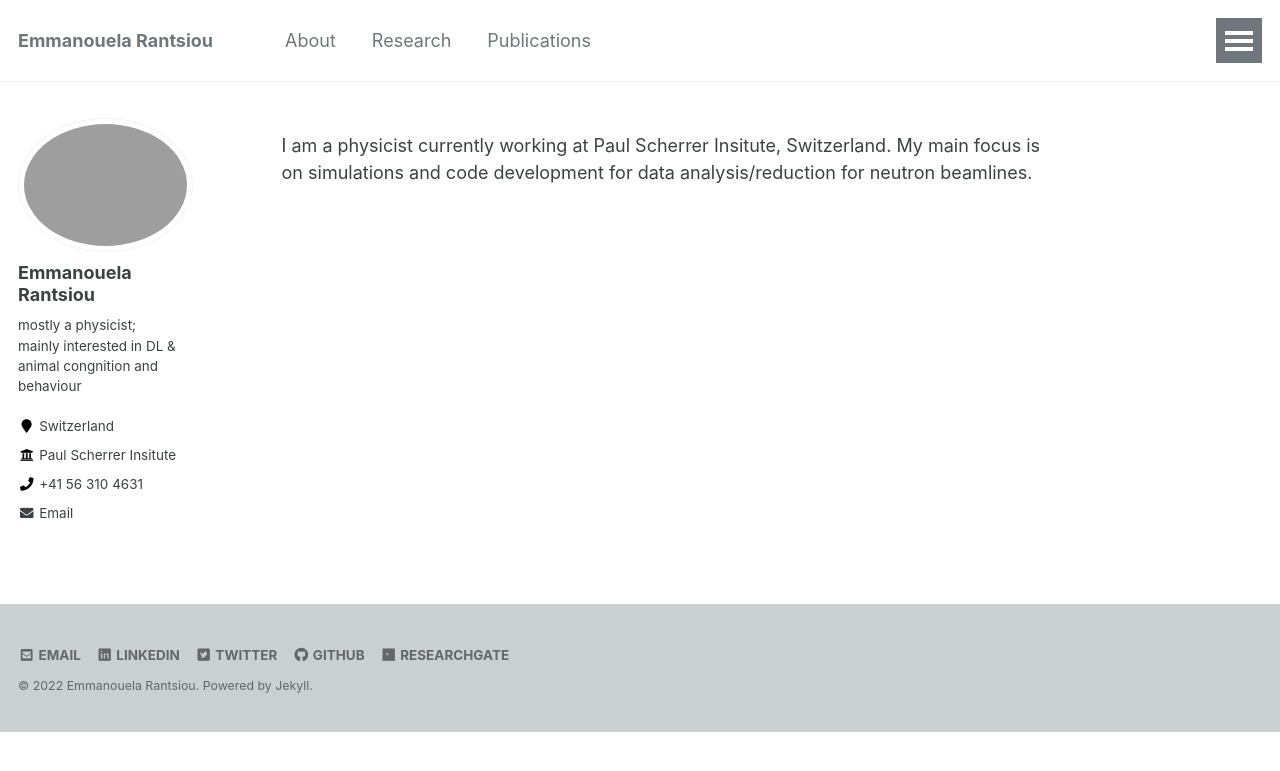
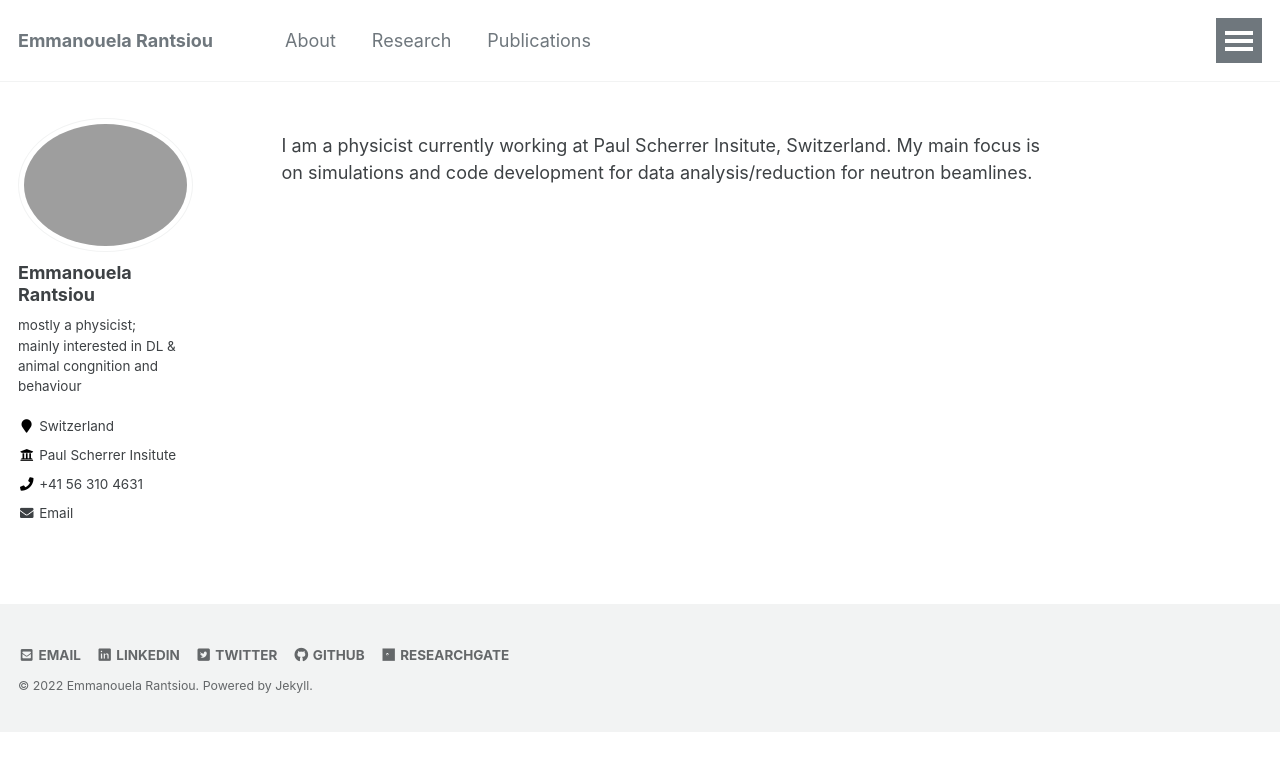
Before and after one commit to emmarant/emmarant.github.io, a Jekyll site: the page built from _pages/intro.md, in a window 1280 px wide. Shown: the top 771 px of the page. Built offline with Jekyll 4.4.1, drawn with Linux system fonts in a browser that asks for light colours.

Commit message:
Update _footer.scss

```diff
--- a/_sass/_footer.scss
+++ b/_sass/_footer.scss
@@ -14,7 +14,7 @@
   -webkit-animation-delay: 0.45s;
           animation-delay: 0.45s;
   /*background-color: $footer-background-color;*/
-  background-color: mix(#fff,#7A8786 ,60%);
+  background-color: mix(#fff, #7A8786, 90%);
 
   footer {
     @include clearfix;
```
